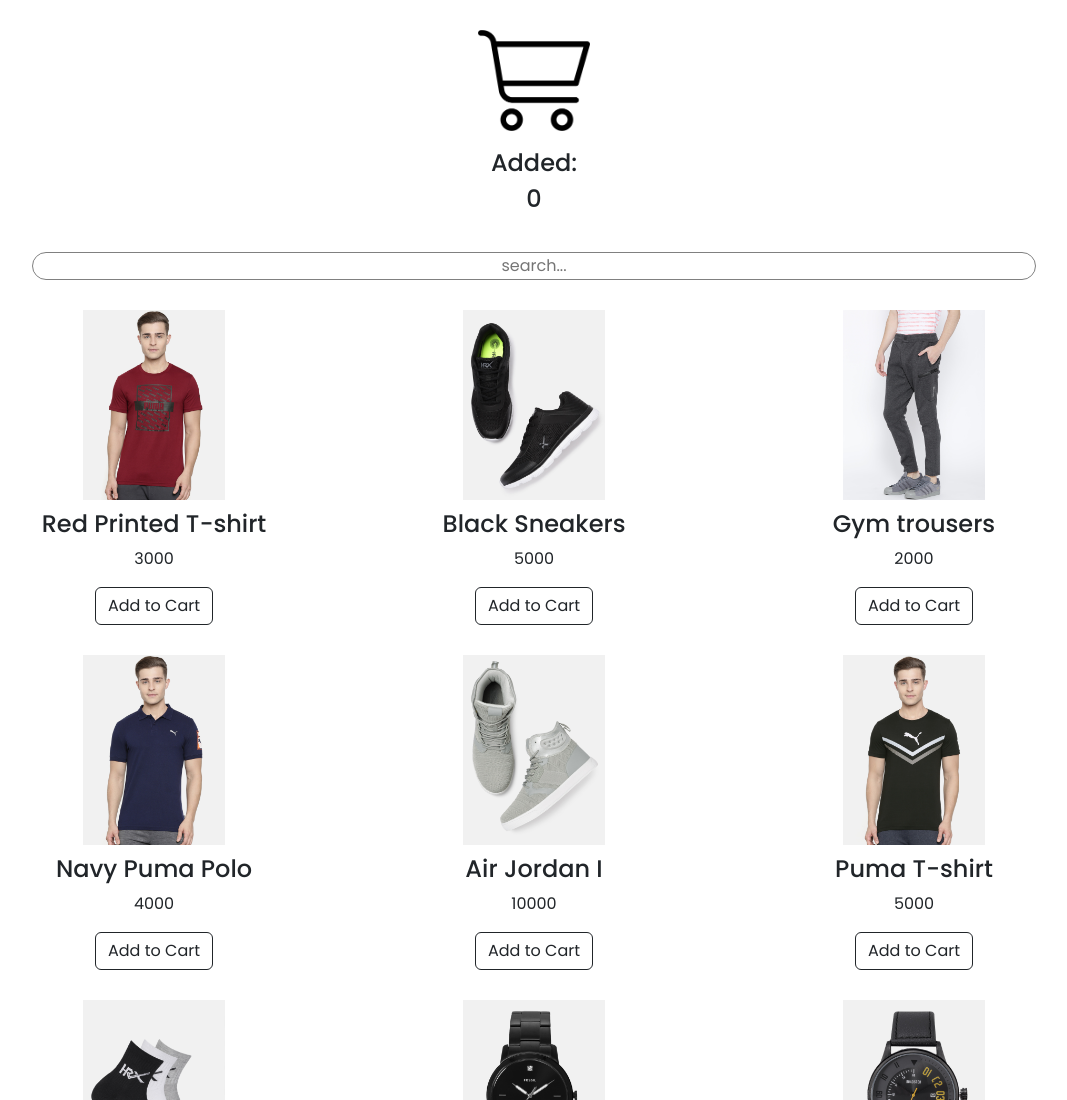
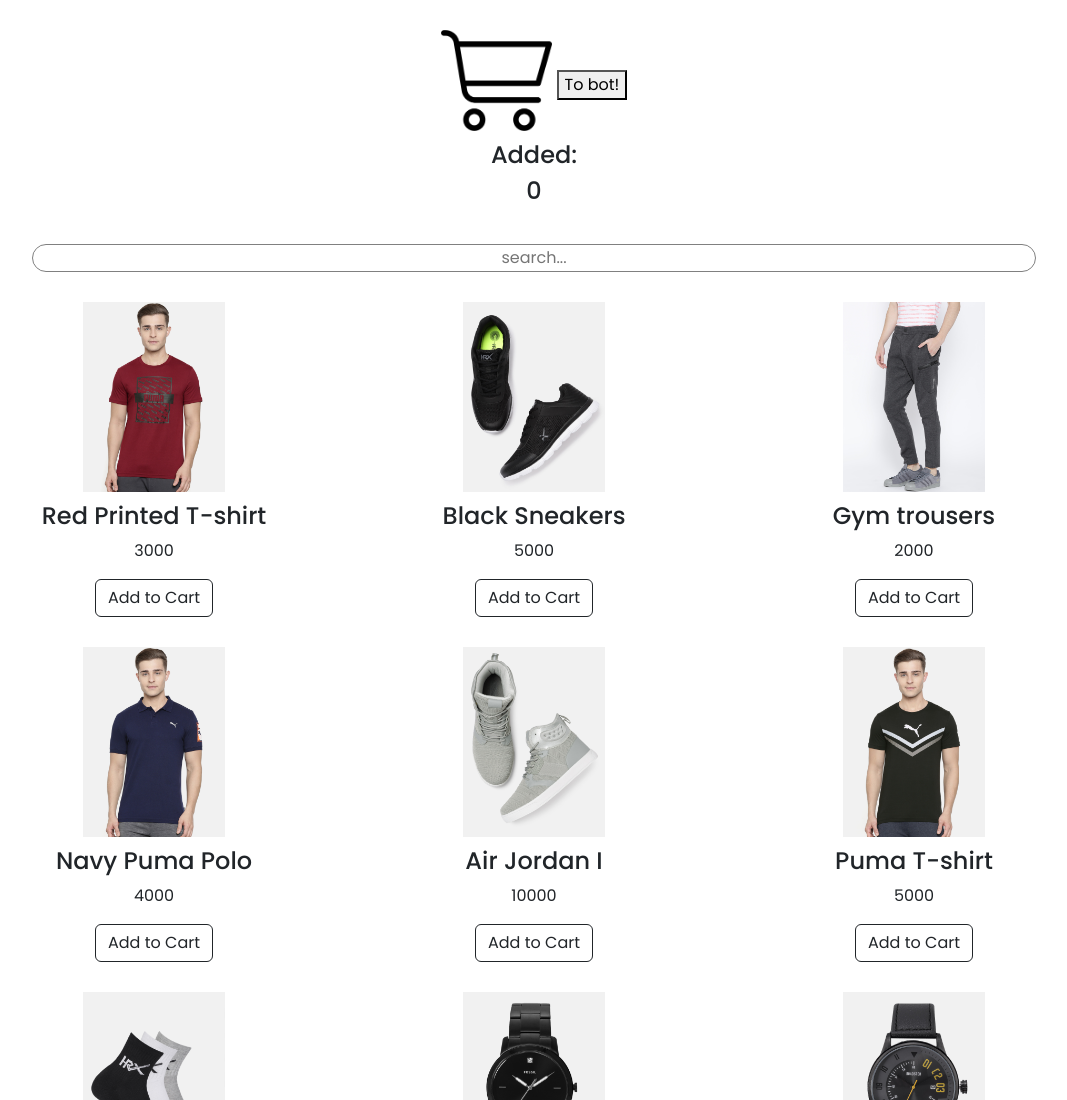
Before and after one commit to MelnikMarina/WebApp, a plain HTML site: page index.html in a window 1280 px wide. Shown: the top 1100 px of the page, without its empty margins (106-1173 px from the left). Drawn offline with nearby package versions, Linux system fonts and the light colour scheme; a script that the page names is missing.

Commit message:
Update index.html

```diff
--- a/index.html
+++ b/index.html
@@ -15,8 +15,8 @@
       <div class="container">
         <div class="row">
           <div class="col">
-            <img src="images/cart.png" onclick = "show_cart()" id="cart">
-            <h4 id="user_name"></h4>
+            <img src="images/cart.png" id="cart">
+            <button type="button" id="cart_btn" onclick = "show_cart()">To bot!</button>
             <h4>Added:</h4> <h4 id="number-added">0</h4>
           </div>
         </div>
```
